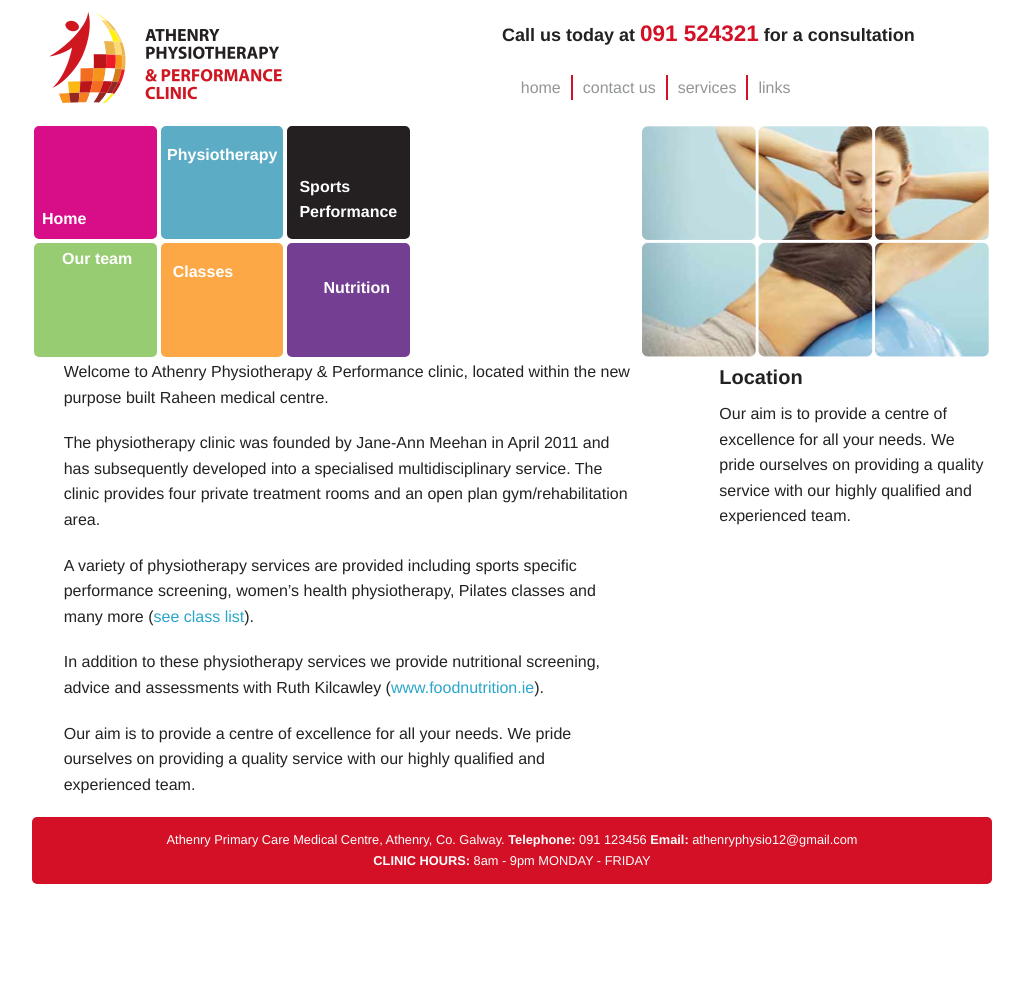
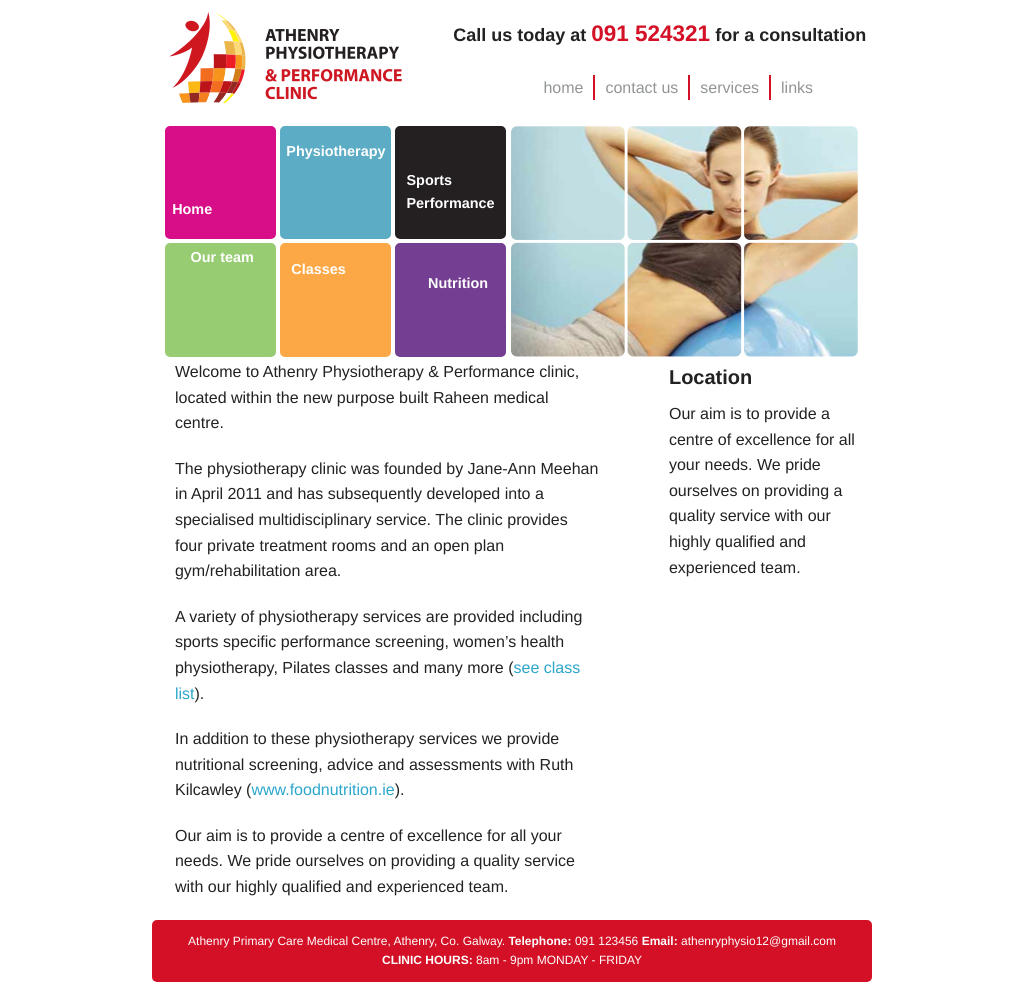
Before and after one commit to alanburke/athenryphysio, a Jekyll site: the page built from index.html, in a window 1280 px wide. Shown: the whole page, without its empty margins (128-1151 px from the left). Built offline with Jekyll 4.4.1, drawn with Linux system fonts in a browser that asks for light colours; nearby versions of some CDN libraries; Markdown is read by kramdown in place of the engine named in the settings; before the commit the page ends 900 px from its top, so only the background shows below that.

Commit message:
update generated css files

```diff
--- a/css/layout.css
+++ b/css/layout.css
@@ -1,8 +1,8 @@
 /* line 4, ../sass/layout.scss */
 .page {
   *zoom: 1;
-  max-width: 26em;
-  _width: 26em;
+  max-width: 23em;
+  _width: 23em;
   padding-left: 1em;
   padding-right: 1em;
   margin-left: auto;
@@ -14,40 +14,29 @@
   display: table;
   clear: both;
 }
-@media (min-width: 53em) {
+@media (min-width: 47em) {
   /* line 4, ../sass/layout.scss */
   .page {
-    max-width: 53em;
+    max-width: 47em;
   }
 }
 /* line 91, ../../../../../../home/web/.rbenv/versions/1.9.3-p194/lib/ruby/gems/1.9.1/gems/susy-1.0.9/sass/susy/_media.scss */
 .lt-ie9 .page {
-  max-width: 53em;
-  _width: 53em;
-}
-@media (min-width: 62em) {
-  /* line 4, ../sass/layout.scss */
-  .page {
-    max-width: 62em;
-  }
-}
-/* line 91, ../../../../../../home/web/.rbenv/versions/1.9.3-p194/lib/ruby/gems/1.9.1/gems/susy-1.0.9/sass/susy/_media.scss */
-.lt-ie9 .page {
-  max-width: 62em;
-  _width: 62em;
+  max-width: 47em;
+  _width: 47em;
 }
 
-@media (min-width: 53em) {
+@media (min-width: 47em) {
   /* line 12, ../sass/layout.scss */
   .page header h1 {
-    width: 38.63636%;
+    width: 38.46154%;
     float: left;
-    margin-right: 2.27273%;
+    margin-right: 2.5641%;
   }
   /* line 16, ../sass/layout.scss */
   .page header .intro,
   .page header .secondary {
-    width: 59.09091%;
+    width: 58.97436%;
     float: right;
     margin-right: 0;
     margin-top: 1em;
@@ -58,15 +47,15 @@
   }
   /* line 25, ../sass/layout.scss */
   .page main section {
-    margin-left: 3.30189%;
-    width: 59.09091%;
+    margin-left: 3.19149%;
+    width: 58.97436%;
     float: left;
-    margin-right: 2.27273%;
-    margin-right: 3.30189%;
+    margin-right: 2.5641%;
+    margin-right: 3.19149%;
   }
   /* line 31, ../sass/layout.scss */
   .page main aside {
-    width: 28.40909%;
+    width: 28.20513%;
     float: right;
     margin-right: 0;
   }
@@ -77,15 +66,15 @@
 }
 /* line 12, ../sass/layout.scss */
 .lt-ie9 .page header h1 {
-  width: 38.63636%;
+  width: 38.46154%;
   float: left;
-  margin-right: 2.27273%;
+  margin-right: 2.5641%;
   display: inline;
 }
 /* line 16, ../sass/layout.scss */
 .lt-ie9 .page header .intro,
 .lt-ie9 .page header .secondary {
-  width: 59.09091%;
+  width: 58.97436%;
   float: right;
   margin-right: 0;
   *margin-left: -1em;
@@ -98,16 +87,16 @@
 }
 /* line 25, ../sass/layout.scss */
 .lt-ie9 .page main section {
-  margin-left: 3.30189%;
-  width: 59.09091%;
+  margin-left: 3.19149%;
+  width: 58.97436%;
   float: left;
-  margin-right: 2.27273%;
+  margin-right: 2.5641%;
   display: inline;
-  margin-right: 3.30189%;
+  margin-right: 3.19149%;
 }
 /* line 31, ../sass/layout.scss */
 .lt-ie9 .page main aside {
-  width: 28.40909%;
+  width: 28.20513%;
   float: right;
   margin-right: 0;
   *margin-left: -1em;
--- a/css/style.css
+++ b/css/style.css
@@ -1386,25 +1386,16 @@ header h1 {
 /* line 23, ../sass/style.scss */
 header h2 {
   font-size: 1.125em;
+  text-align: center;
 }
 /* line 25, ../sass/style.scss */
 header h2 strong {
   color: #d31025;
   font-size: 1.25em;
 }
-@media (min-width: 53em) {
-  /* line 23, ../sass/style.scss */
-  header h2 {
-    text-align: center;
-  }
-}
-/* line 91, ../../../../../../home/web/.rbenv/versions/1.9.3-p194/lib/ruby/gems/1.9.1/gems/susy-1.0.9/sass/susy/_media.scss */
-.lt-ie9 header h2 {
-  text-align: center;
-}
 
 /* Secondary Nav */
-/* line 36, ../sass/style.scss */
+/* line 34, ../sass/style.scss */
 .secondary {
   margin: 0;
   padding: 0;
@@ -1435,32 +1426,32 @@ header h2 strong {
 .secondary li.last {
   padding-right: 0;
 }
-@media (min-width: 62em) {
-  /* line 39, ../sass/style.scss */
+@media (min-width: 47em) {
+  /* line 37, ../sass/style.scss */
   .secondary ul {
     padding-left: 6em;
   }
 }
-/* line 39, ../sass/style.scss */
+/* line 37, ../sass/style.scss */
 .lt-ie9 .secondary ul {
   padding-left: 6em;
 }
-/* line 43, ../sass/style.scss */
+/* line 41, ../sass/style.scss */
 .secondary li {
   border-right: solid 2px #d31025;
   padding: 0 10px;
 }
-/* line 46, ../sass/style.scss */
+/* line 44, ../sass/style.scss */
 .secondary li:last-child {
   border-right: 0;
 }
-/* line 49, ../sass/style.scss */
+/* line 47, ../sass/style.scss */
 .secondary li a {
   color: #929597;
 }
 
 /* Primary Nav */
-/* line 56, ../sass/style.scss */
+/* line 54, ../sass/style.scss */
 .primary {
   margin: 0;
   padding: 0;
@@ -1491,7 +1482,7 @@ header h2 strong {
 .primary li.last {
   padding-right: 0;
 }
-/* line 58, ../sass/style.scss */
+/* line 56, ../sass/style.scss */
 .primary li {
   background: #241f20;
   width: 33%;
@@ -1503,88 +1494,91 @@ header h2 strong {
   -o-border-radius: 7px;
   border-radius: 7px;
 }
-/* line 63, ../sass/style.scss */
+/* line 61, ../sass/style.scss */
 .primary li a {
   color: white;
   font-weight: bold;
+  font-size: 0.9em;
   display: block;
   padding: 0.15em;
   height: 4em;
 }
-/* line 71, ../sass/style.scss */
+/* line 70, ../sass/style.scss */
 .primary li:nth-child(1) {
   background: #d80e88;
 }
-/* line 71, ../sass/style.scss */
+/* line 70, ../sass/style.scss */
 .primary li:nth-child(1) a {
   padding: 2em 0 0 0.5em;
 }
-/* line 72, ../sass/style.scss */
+/* line 71, ../sass/style.scss */
 .primary li:nth-child(2) {
   background: #5bacc4;
 }
-/* line 72, ../sass/style.scss */
+/* line 71, ../sass/style.scss */
 .primary li:nth-child(2) a {
   padding: 0.15em 0 0 0.15em;
 }
-/* line 73, ../sass/style.scss */
+/* line 72, ../sass/style.scss */
 .primary li:nth-child(3) {
   background: #241f20;
 }
-/* line 73, ../sass/style.scss */
+/* line 72, ../sass/style.scss */
 .primary li:nth-child(3) a {
   padding: 0.5em 0 0 0.15em;
 }
-/* line 74, ../sass/style.scss */
+/* line 73, ../sass/style.scss */
 .primary li:nth-child(4) {
   background: #97cc73;
 }
-/* line 74, ../sass/style.scss */
+/* line 73, ../sass/style.scss */
 .primary li:nth-child(4) a {
   padding: 0.15em 0 0 1.5em;
 }
-/* line 75, ../sass/style.scss */
+/* line 74, ../sass/style.scss */
 .primary li:nth-child(5) {
   background: #fda846;
 }
-/* line 75, ../sass/style.scss */
+/* line 74, ../sass/style.scss */
 .primary li:nth-child(5) a {
   padding: 1em 0 0 0.5em;
 }
-/* line 76, ../sass/style.scss */
+/* line 75, ../sass/style.scss */
 .primary li:nth-child(6) {
   background: #743f92;
 }
-/* line 76, ../sass/style.scss */
+/* line 75, ../sass/style.scss */
 .primary li:nth-child(6) a {
   padding: 2em 0 0 2em;
 }
-/* line 79, ../sass/style.scss */
+/* line 78, ../sass/style.scss */
 .primary li:nth-child(3n+1) {
   clear: both;
 }
 
-@media (min-width: 53em) {
-  /* line 86, ../sass/style.scss */
+@media (min-width: 47em) {
+  /* line 85, ../sass/style.scss */
   .page .primary {
     background: url('../images/blocks-1.png?1378659894') 100% 0 no-repeat;
+    margin: 0 11px;
   }
   /* line 88, ../sass/style.scss */
   .page .primary ul {
-    width: 40%;
+    width: 50%;
     display: block;
   }
 }
-/* line 86, ../sass/style.scss */
+/* line 85, ../sass/style.scss */
 .lt-ie9 .page .primary {
   background: url('../images/blocks-1.png?1378659894') 100% 0 no-repeat;
+  margin: 0 11px;
 }
 /* line 88, ../sass/style.scss */
 .lt-ie9 .page .primary ul {
-  width: 40%;
+  width: 50%;
   display: block;
 }
-@media (min-width: 62em) {
+@media (min-width: 47em) {
   /* line 95, ../sass/style.scss */
   .page .primary li {
     height: 7.35em;
@@ -1652,8 +1646,8 @@ footer p {
   -o-border-radius: 5px;
   border-radius: 5px;
   background: #d31025;
-  padding: 1em 2em;
-  font-size: 0.8em;
+  padding: 1em 0.5em;
+  font-size: 0.75em;
   text-align: center;
 }
 
```
